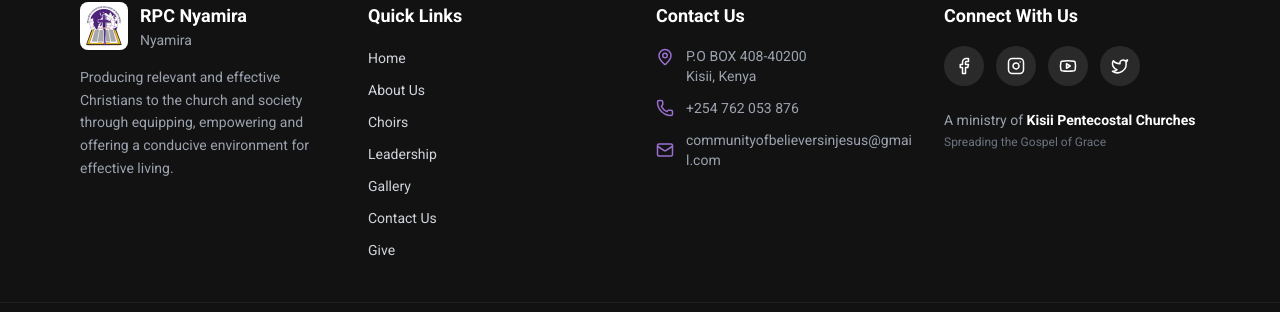
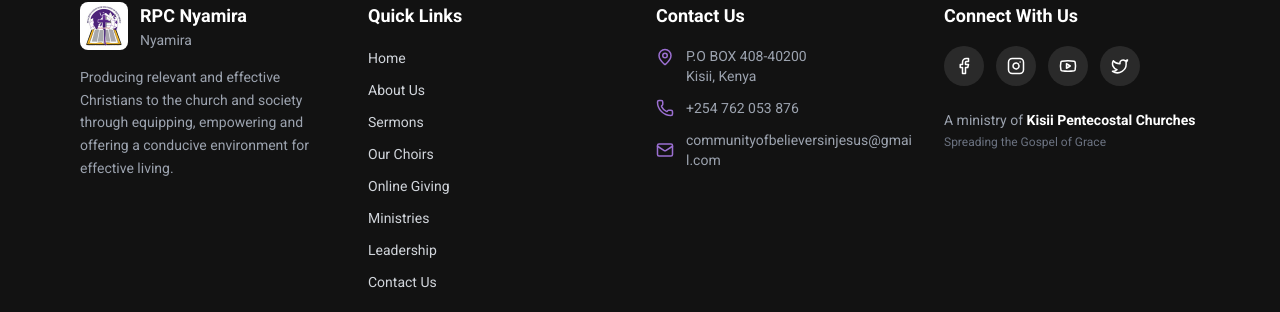
Before and after one commit to Kennedy-Mutuku/Pentecostal-Church-System, a React (Vite) app in the folder Pentecostal Church -FRONTEND/: page /financial in a window 1280 px wide. Shown: the part 1184-1496 px from the top of the page. Built offline with nearby package versions, Linux system fonts and the light colour scheme; no server answers.

Commit message:
feat(seo): configure preview-image for WhatsApp/social sharing and Google sitelinks for Sermons, Choirs, and Giving

```diff
--- a/Pentecostal Church -FRONTEND/index.html
+++ b/Pentecostal Church -FRONTEND/index.html
@@ -64,8 +64,18 @@
       property="og:description"
       content="Welcome to Rikuruma Pentecostal Church, a ministry of Kisii Pentecostal Church in Nyamira County. We are a Christ-centered, Bible-believing church committed to worship, discipleship, evangelism, fellowship, and transforming lives through the Gospel of Jesus Christ."
     />
-    <meta property="og:image" content="https://rpcnyamira.org/og-image.png" />
+    <meta property="og:image" content="https://rpcnyamira.org/preview-image.png" />
+    <meta property="og:image:secure_url" content="https://rpcnyamira.org/preview-image.png" />
+    <meta property="og:image:type" content="image/png" />
+    <meta property="og:image:width" content="1911" />
+    <meta property="og:image:height" content="913" />
+    <meta property="og:image:alt" content="Rikuruma Pentecostal Church Nyamira - Kenya" />
     <meta property="og:locale" content="en_KE" />
+
+    <!-- WhatsApp & Schema Fallback -->
+    <meta itemprop="name" content="Rikuruma Pentecostal Church Nyamira - Kenya" />
+    <meta itemprop="description" content="Welcome to Rikuruma Pentecostal Church, a ministry of Kisii Pentecostal Church in Nyamira County. We are a Christ-centered, Bible-believing church committed to worship, discipleship, evangelism, fellowship, and transforming lives through the Gospel of Jesus Christ." />
+    <meta itemprop="image" content="https://rpcnyamira.org/preview-image.png" />
 
     <!-- Twitter Cards -->
     <meta name="twitter:card" content="summary_large_image" />
@@ -75,18 +85,30 @@
       name="twitter:description"
       content="Welcome to Rikuruma Pentecostal Church, a ministry of Kisii Pentecostal Church in Nyamira County. We are a Christ-centered, Bible-believing church committed to worship, discipleship, evangelism, fellowship, and transforming lives through the Gospel of Jesus Christ."
     />
-    <meta name="twitter:image" content="https://rpcnyamira.org/og-image.png" />
+    <meta name="twitter:image" content="https://rpcnyamira.org/preview-image.png" />
+    <meta name="twitter:image:alt" content="Rikuruma Pentecostal Church Nyamira - Kenya" />
 
-    <!-- Structured Data (JSON-LD) for Google Search Rich Results -->
+    <!-- Structured Data (JSON-LD) for Google Search & Sitelinks -->
     <script type="application/ld+json">
     {
       "@context": "https://schema.org",
+      "@graph": [
+        {
+          "@type": "WebSite",
+          "@id": "https://rpcnyamira.org/#website",
+          "url": "https://rpcnyamira.org/",
+          "name": "Rikuruma Pentecostal Church",
+          "description": "Official website of Rikuruma Pentecostal Church, Nyamira - Kenya. Sermons, Choirs, Ministries, and Online Giving.",
+          "inLanguage": "en-KE"
+        },
+        {
           "@type": "Church",
+          "@id": "https://rpcnyamira.org/#church",
           "name": "Rikuruma Pentecostal Church Nyamira - Kenya",
           "alternateName": ["RPC Nyamira", "Rikuruma Pentecostal Church"],
           "url": "https://rpcnyamira.org",
           "logo": "https://rpcnyamira.org/icons/icon-512x512.png",
-      "image": "https://rpcnyamira.org/og-image.png",
+          "image": "https://rpcnyamira.org/preview-image.png",
           "description": "Welcome to Rikuruma Pentecostal Church, a ministry of Kisii Pentecostal Church in Nyamira County. We are a Christ-centered, Bible-believing church committed to worship, discipleship, evangelism, fellowship, and transforming lives through the Gospel of Jesus Christ.",
           "parentOrganization": {
             "@type": "Organization",
@@ -105,7 +127,59 @@
           "sameAs": [
             "https://www.youtube.com/@savedbychriststainedbylove",
             "https://www.instagram.com/rpc_nyamira",
-        "https://twitter.com/rpcnyamira"
+            "https://twitter.com/rpcnyamira",
+            "https://www.facebook.com/share/18rhcZ1XpA/"
+          ]
+        },
+        {
+          "@type": "ItemList",
+          "@id": "https://rpcnyamira.org/#sitelinks",
+          "name": "Featured Links & Services",
+          "itemListElement": [
+            {
+              "@type": "SiteNavigationElement",
+              "position": 1,
+              "name": "Sermons & Messages",
+              "description": "Watch and listen to inspiring Sunday sermons and biblical teachings from Rikuruma Pentecostal Church.",
+              "url": "https://rpcnyamira.org/sermons"
+            },
+            {
+              "@type": "SiteNavigationElement",
+              "position": 2,
+              "name": "Our Choirs",
+              "description": "Listen to worship songs and music albums from Trumpet of Yahweh, Born to Worship, and Agape Hearts singers.",
+              "url": "https://rpcnyamira.org/choirs"
+            },
+            {
+              "@type": "SiteNavigationElement",
+              "position": 3,
+              "name": "Online Giving & Tithes",
+              "description": "Support God's work, give your tithes, offerings, and donations securely online via M-Pesa.",
+              "url": "https://rpcnyamira.org/financial"
+            },
+            {
+              "@type": "SiteNavigationElement",
+              "position": 4,
+              "name": "About Us",
+              "description": "Learn about our history, mission, vision, and beliefs at Rikuruma Pentecostal Church.",
+              "url": "https://rpcnyamira.org/about"
+            },
+            {
+              "@type": "SiteNavigationElement",
+              "position": 5,
+              "name": "Ministries",
+              "description": "Discover our church ministries including Youth, Women, Men, Sunday School, and Compassion.",
+              "url": "https://rpcnyamira.org/ministries"
+            },
+            {
+              "@type": "SiteNavigationElement",
+              "position": 6,
+              "name": "News & Events",
+              "description": "Stay updated with upcoming church events, revival meetings, and announcements.",
+              "url": "https://rpcnyamira.org/news"
+            }
+          ]
+        }
       ]
     }
     </script>
--- a/Pentecostal Church -FRONTEND/src/components/landing/Footer.tsx
+++ b/Pentecostal Church -FRONTEND/src/components/landing/Footer.tsx
@@ -8,11 +8,12 @@
 const quickLinks = [
   { label: "Home", href: "/" },
   { label: "About Us", href: "/about" },
-  { label: "Choirs", href: "/choirs" },
+  { label: "Sermons", href: "/sermons" },
+  { label: "Our Choirs", href: "/choirs" },
+  { label: "Online Giving", href: "/financial" },
+  { label: "Ministries", href: "/ministries" },
   { label: "Leadership", href: "/leadership" },
-  { label: "Gallery", href: "/media" },
-  { label: "Contact Us", href: "/recomendations" },
-  { label: "Give", href: "/financial" },
+  { label: "Contact Us", href: "/contact-us" },
 ];
 
 const socialLinks = [
--- a/Pentecostal Church -FRONTEND/src/pages/Choirs.tsx
+++ b/Pentecostal Church -FRONTEND/src/pages/Choirs.tsx
@@ -6,7 +6,7 @@
   const location = useLocation();
 
   useEffect(() => {
-    document.title = "Our Choirs | RPC Nyamira";
+    document.title = "Our Choirs & Music Ministry | Rikuruma Pentecostal Church Nyamira";
 
     if (location.hash) {
       const id = location.hash.replace('#', '');
--- a/Pentecostal Church -FRONTEND/src/pages/Financials.tsx
+++ b/Pentecostal Church -FRONTEND/src/pages/Financials.tsx
@@ -36,6 +36,8 @@
   const resolvedRef = useRef(false);
 
   useEffect(() => {
+    document.title = "Online Giving & Tithes | Rikuruma Pentecostal Church Nyamira";
+
     // Check if user is logged in
     fetch(`${getBaseUrl()}/api/users/me`, { credentials: 'include' })
       .then(r => { if (r.ok) setIsLoggedIn(true); })
--- a/Pentecostal Church -FRONTEND/src/pages/Sermons.tsx
+++ b/Pentecostal Church -FRONTEND/src/pages/Sermons.tsx
@@ -6,7 +6,7 @@
   const location = useLocation();
 
   useEffect(() => {
-    document.title = "Sermons | RPC Nyamira";
+    document.title = "Sermons & Messages | Rikuruma Pentecostal Church Nyamira";
 
     if (location.hash) {
       const id = location.hash.replace('#', '');
```
Also changed, not shown: Pentecostal Church -FRONTEND/public/preview-image.png (added). Lines whose indentation alone changed are shown as unchanged.
